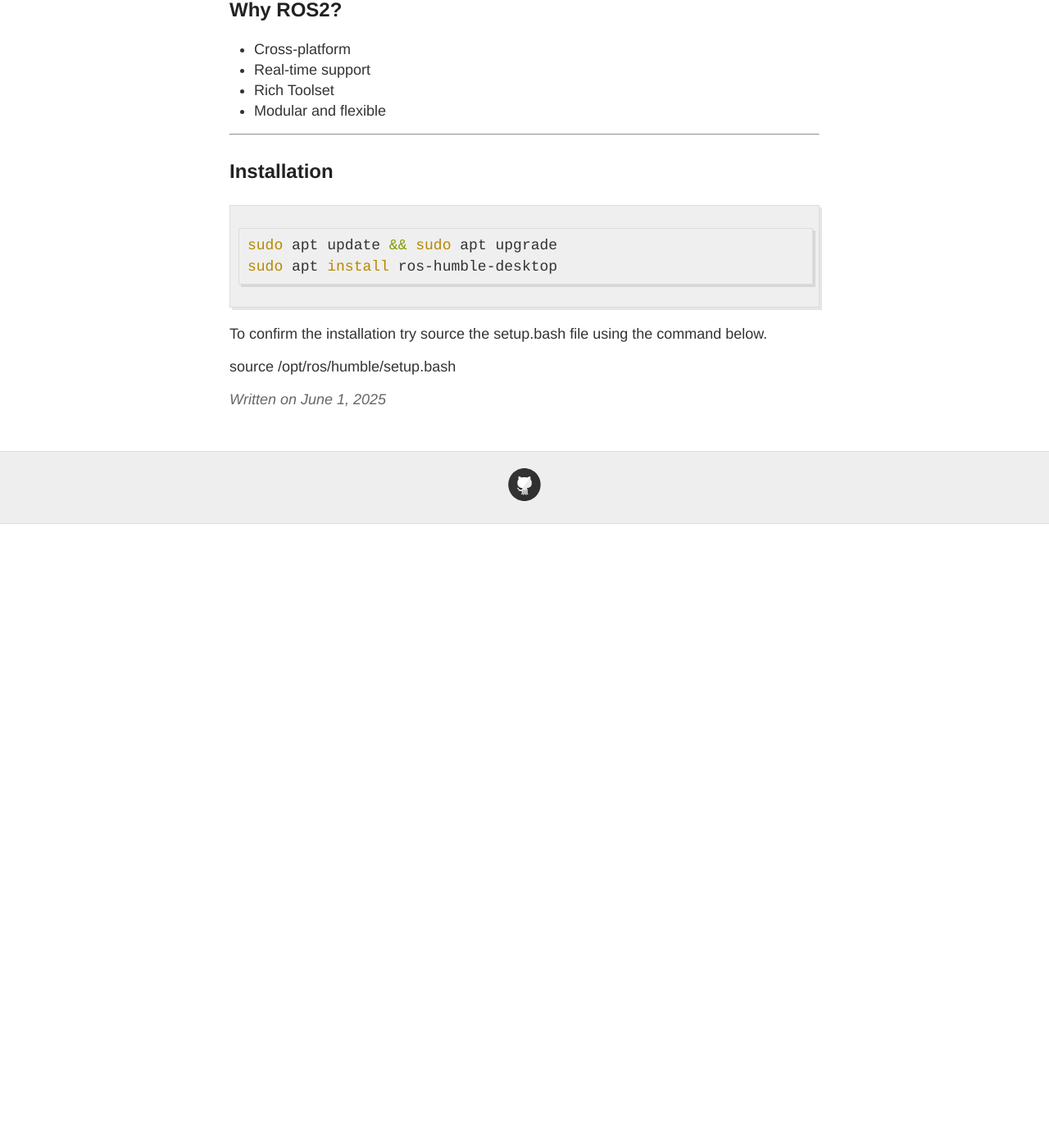
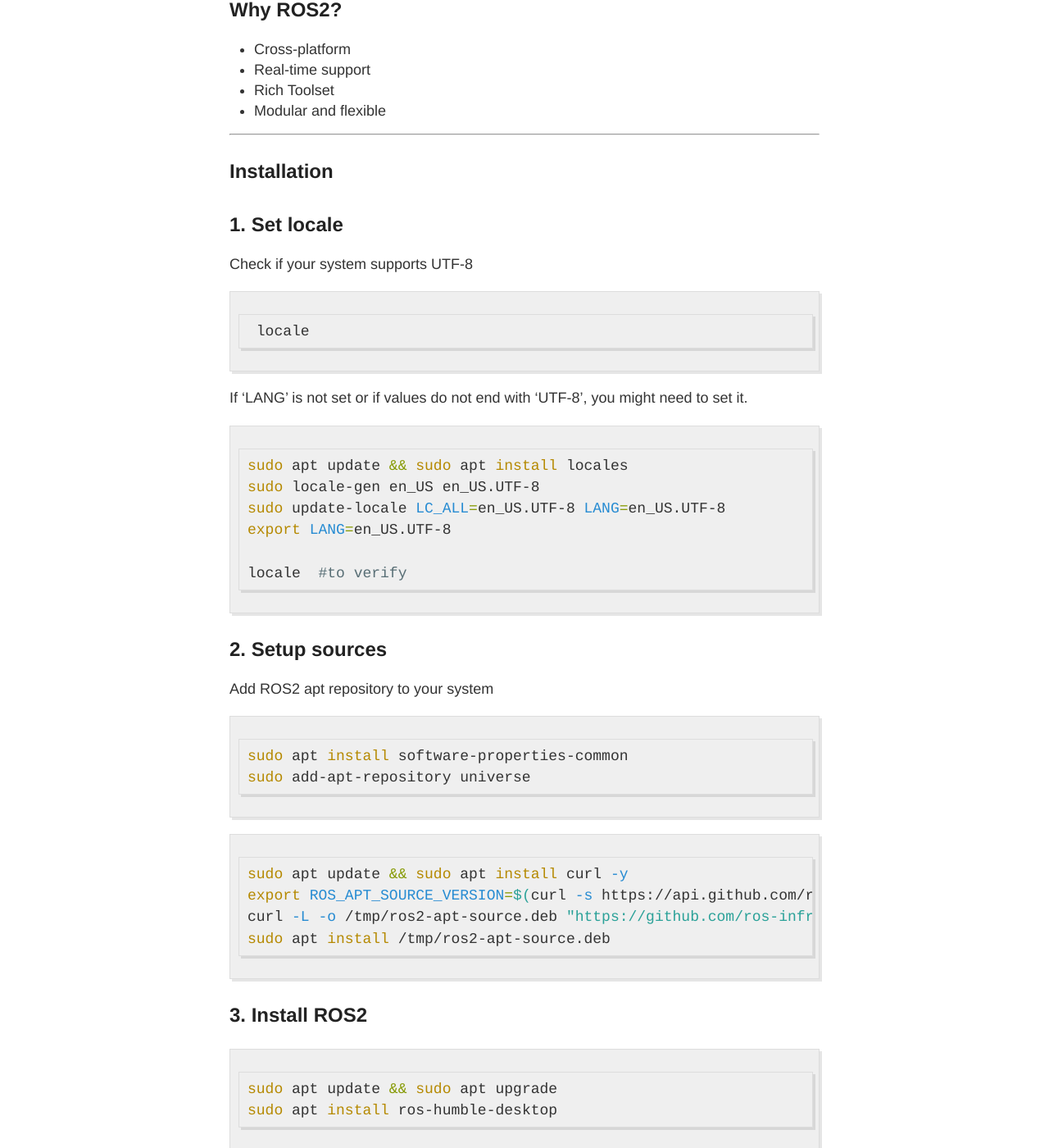
Before and after one commit to Chintan1971/chintan1971.github.io, a Jekyll site: the page built from _posts/2025-06-01-getting-started-with-ros2.md, in a window 1280 px wide and 1400 px high, scrolled down 554 px. Shown: the whole window at 82% size. Built offline with Jekyll 4.4.1, drawn with Linux system fonts in a browser that asks for light colours; before the commit the page ends 1193 px from its top, so only the background shows below that; some of the changed text lies outside the part shown.

````diff
--- a/_posts/2025-06-01-getting-started-with-ros2.md
+++ b/_posts/2025-06-01-getting-started-with-ros2.md
@@ -30,12 +30,49 @@ ROS2 is a open-source framework for robotics applicaiton. it supports scalabilit
 
 ## Installation
 
+## 1. Set locale
+
+Check if your system supports UTF-8
+ ```bash
+ locale
+ ```
+ If 'LANG' is not set or if values do not end with 'UTF-8', you might need to set it.
+
+```bash
+sudo apt update && sudo apt install locales
+sudo locale-gen en_US en_US.UTF-8
+sudo update-locale LC_ALL=en_US.UTF-8 LANG=en_US.UTF-8
+export LANG=en_US.UTF-8
+
+locale  #to verify
+ ```
+
+## 2. Setup sources
+
+Add ROS2 apt repository to your system
+
+```bash
+sudo apt install software-properties-common
+sudo add-apt-repository universe
+```
+
+```bash
+sudo apt update && sudo apt install curl -y
+export ROS_APT_SOURCE_VERSION=$(curl -s https://api.github.com/repos/ros-infrastructure/ros-apt-source/releases/latest | grep -F "tag_name" | awk -F\" '{print $4}')
+curl -L -o /tmp/ros2-apt-source.deb "https://github.com/ros-infrastructure/ros-apt-source/releases/download/${ROS_APT_SOURCE_VERSION}/ros2-apt-source_${ROS_APT_SOURCE_VERSION}.$(. /etc/os-release && echo $VERSION_CODENAME)_all.deb" # If using Ubuntu derivates use $UBUNTU_CODENAME
+sudo apt install /tmp/ros2-apt-source.deb
+```
+## 3. Install ROS2
+
 ```bash
 sudo apt update && sudo apt upgrade
 sudo apt install ros-humble-desktop
 ```
 
+## 4. Environment Setup
 
-To confirm the installation try source the setup.bash file using the command below.
+For ROS2 commands to work you need to source the ROS2 estup file in the terminal.
 
+```bash
 source /opt/ros/humble/setup.bash
+```
````
Also changed, not shown: _posts/2025-06-03-ros2-concepts.md (added, +94 -0 lines), _posts/2025-06-03-ros2-examples.md (added, +29 -0 lines).
